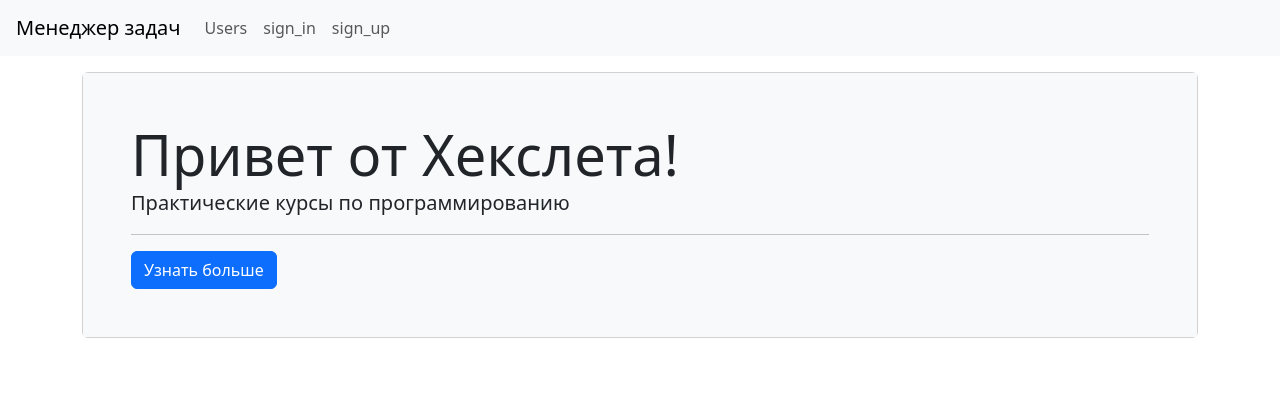
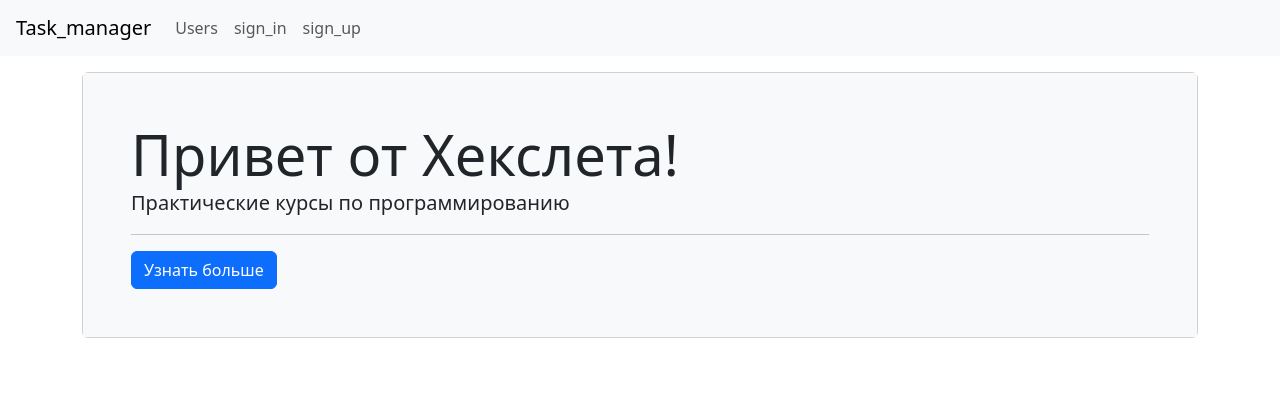
Before and after one commit to OlegKhiretdinov/Task_manager-jira_killer, a Django app: page / in a window 1280 px wide. Shown: the top 420 px of the page. Run offline with Django 5.2, Linux system fonts and the light colour scheme; some libraries are stand-ins or nearby versions.

Commit message:
feat: добавлена локализация и shell_plus

```diff
--- a/pyproject.toml
+++ b/pyproject.toml
@@ -16,6 +16,8 @@ django-bootstrap5 = "^23.3"
 
 [tool.poetry.group.dev.dependencies]
 flake8 = "^6.1.0"
+django-extensions = "^3.2.3"
+ipython = "^8.20.0"
 
 [build-system]
 requires = ["poetry-core"]
--- a/task_manager/templates/index.html
+++ b/task_manager/templates/index.html
@@ -1,5 +1,6 @@
 {% extends "main_layout.html" %}
-{% block title %}Task Manager{% endblock %}
+{% load i18n %}
+{% block title %}{% trans 'Task_manager' %}{% endblock %}
 {% load django_bootstrap5 %}
 
 {% block main %}
--- a/task_manager/templates/navigation.html
+++ b/task_manager/templates/navigation.html
@@ -1,13 +1,13 @@
 {% load i18n %}
 <nav class="navbar navbar-expand-lg navbar-light bg-light px-3">
-  <a class="navbar-brand" href="/">Менеджер задач</a>
+  <a class="navbar-brand" href="/">{% trans 'Task_manager' %}</a>
   <button class="navbar-toggler collapsed" data-bs-toggle="collapse" data-bs-target="#navbarToggleExternalContent" aria-expanded="false">
     <span class="navbar-toggler-icon"></span>
   </button>
   <div class="navbar-collapse collapse" id="navbarToggleExternalContent" >
     <ul class="navbar-nav mr-auto">
       <li class="nav-item">
-        <a class="nav-link" href="/#">{% trans 'Users' %}</a>
+        <a class="nav-link" href="{% url 'users' %}">{% trans 'Users' %}</a>
       </li>
       <li class="nav-item">
         <a class="nav-link" href="/#">{% trans 'sign_in' %}</a>
```
Also changed, not shown: task_manager/locale/ru/LC_MESSAGES/django.po, 3 other files.
